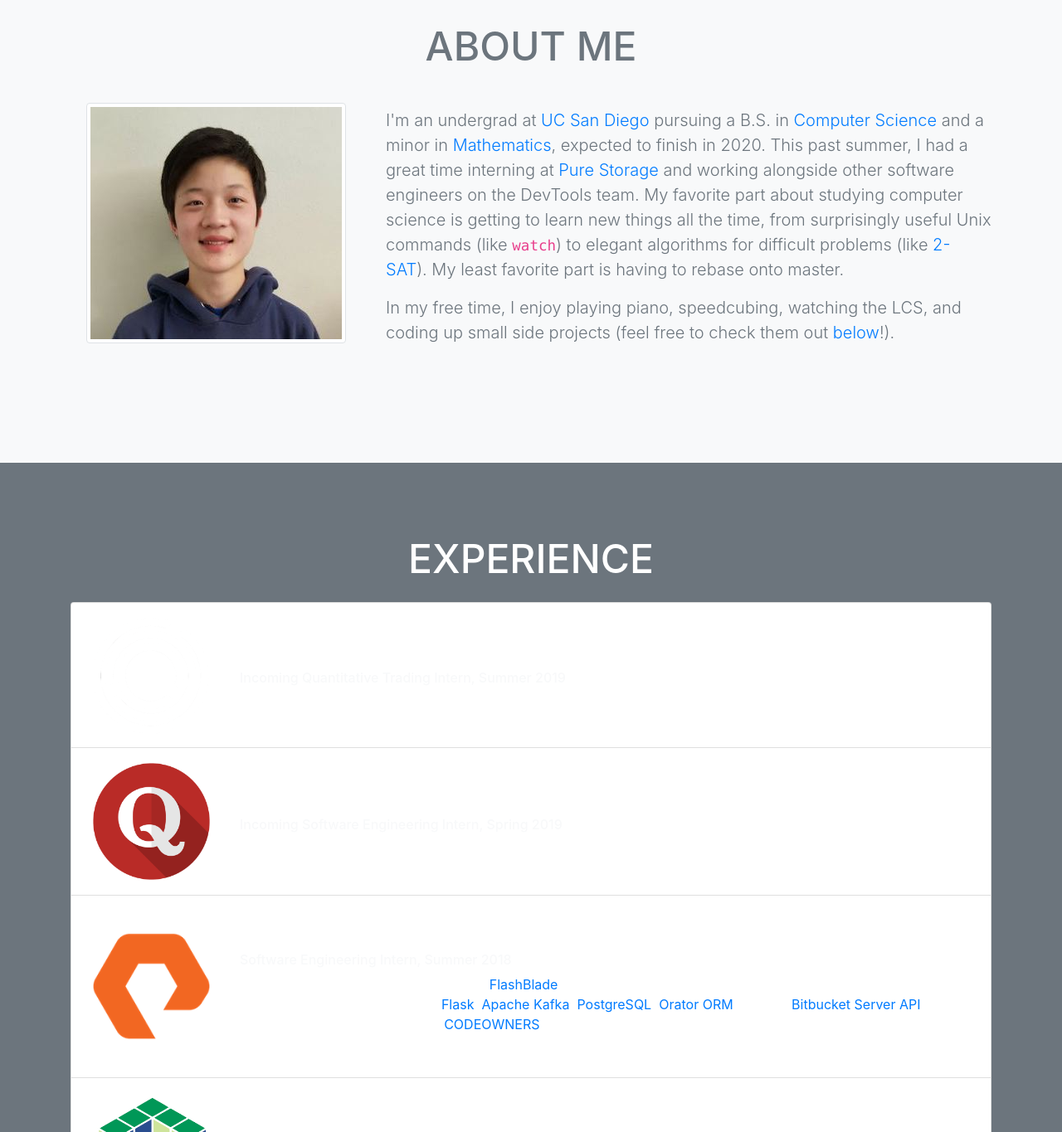
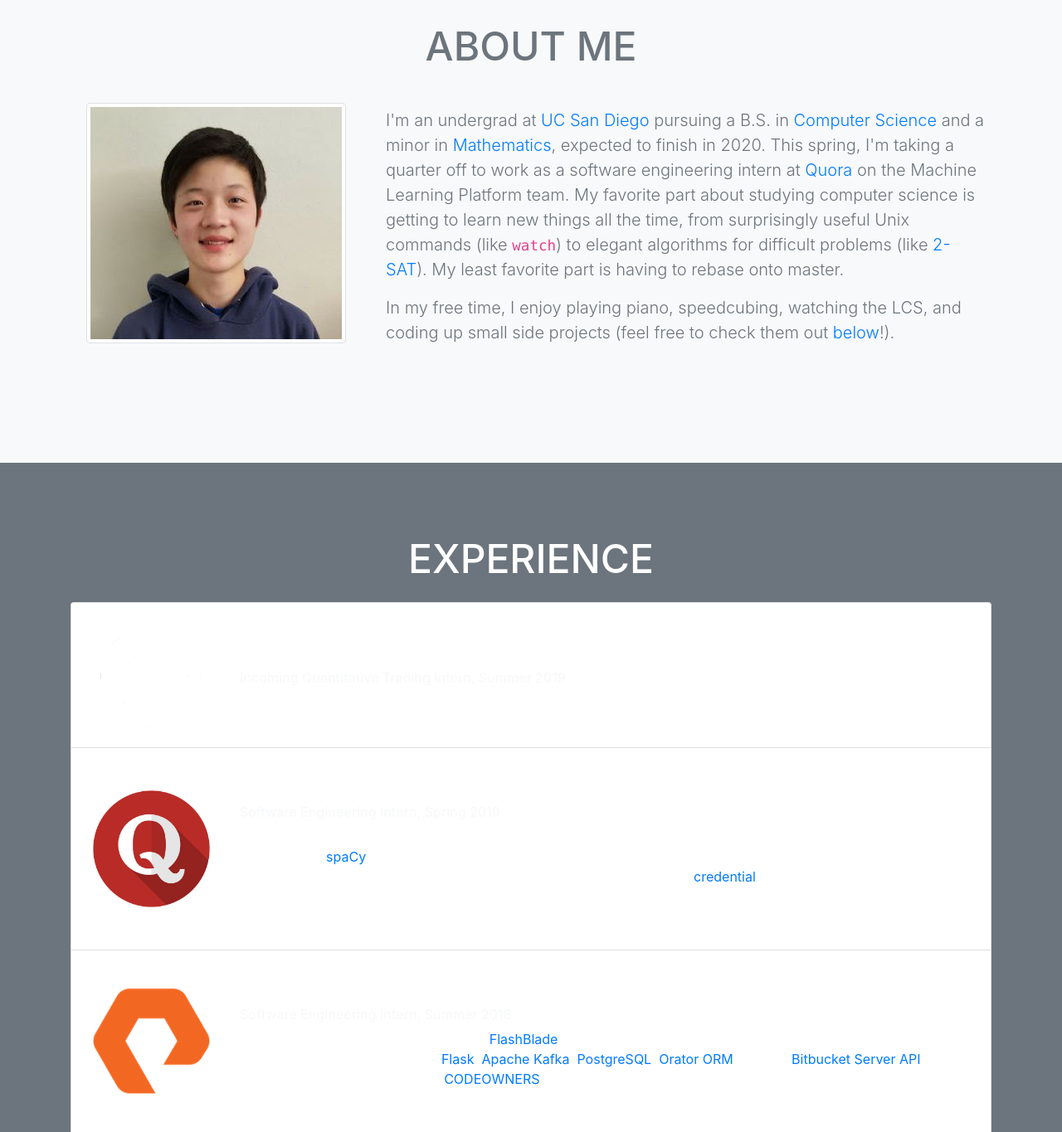
Before and after one commit to hmku/hmku.github.io, a website with bundled scripts: page index.html in a window 1280 px wide. Shown: the part 860-2225 px from the top of the page at 83% size. Built offline with nearby package versions, Linux system fonts and the light colour scheme.

Commit message:
Spring 2019 update

```diff
--- a/index.html
+++ b/index.html
@@ -80,9 +80,8 @@
                   <a href="https://ucsd.edu">UC San Diego</a> pursuing a B.S. in
                   <a href="https://cse.ucsd.edu" target="_blank">Computer Science</a> and a minor in
                   <a href="https://math.ucsd.edu" target="_blank">Mathematics</a>,
-                  expected to finish in 2020. This past summer, I had a great time interning at
-                  <a href="https://www.purestorage.com" target="_blank">Pure Storage</a> and
-                  working alongside other software engineers on the DevTools team. My favorite part about
+                  expected to finish in 2020. This spring, I'm taking a quarter off to work as a software engineering intern at
+                  <a href="https://www.quora.com" target="_blank">Quora</a> on the Machine Learning Platform team. My favorite part about
                   studying computer science is getting to learn new things all the time, from surprisingly useful
                   Unix commands (like <code>watch</code>) to elegant algorithms for difficult problems (like
                   <a href="https://pdfs.semanticscholar.org/640f/88c7b155e65a1652d18d5f0b1e6bccb8e667.pdf" target="_blank">2-SAT</a>).
@@ -124,8 +123,15 @@
               <div class="col-md-10 m-auto">
                 <br>
                 <h5>Quora</h5>
-                <h6 class="mb-2 text-light">Incoming Software Engineering Intern, <span><text class="mb-2">Spring 2019</text></span></h6>
-                <p>I'll be working in Mountain View as a software engineering intern at Quora this spring!
+                <h6 class="mb-2 text-light">Software Engineering Intern, <span><text class="mb-2">Spring 2019</text></span></h6>
+                <p>I'm currently working as an intern on the Machine Learning Platform team at Quora. My current projects include
+                  migrating the
+                  <a href="https://spacy.io/" target="_blank">spaCy</a>
+                  natural language processing library to Quora's in-house model persistence and execution service,
+                  working with the product-side Mechanics team to improve user
+                  <a href="https://help.quora.com/hc/en-us/articles/115005507963" target="_blank">credential</a>
+                  acquisition and quality on Quora through internationalization and feature improvements,
+                  and improving and implementing new features on a number of ML-related internal services.
                 </p>
               </div>
             </div>
@@ -247,6 +253,7 @@
               CSE 100: Advanced Data Structures<br>
               CSE 101: Design and Analysis of Algorithms<br>
               CSE 105: Theory of Computability<br>
+              CSE 150: AI: Search and Reasoning<br>
               CSE 158: Recommender Systems and Web Mining<br>
               CSE 202: Algorithms (grad-level)<br>
               MATH 183: Statistical Methods
@@ -255,7 +262,7 @@
           <div class="col-md-4 mb-5 mb-lg-0">
             <h4 class="text-uppercase mb-4">Skills</h4>
             <p class="mb-0">
-              <b>Languages:</b> Java, Python, C, C++, C#, R, LaTeX, MATLAB, HTML/JS/CSS<br>
+              <b>Languages:</b> Python, Java, C, C++, C#, R, LaTeX, MATLAB, HTML/JS/CSS<br>
               <b>Other:</b> Flask, Node.js, Apache Kafka, PostgreSQL, Orator ORM, PyTorch, Android Studio, Unix/Linux, Vim, Git
             </p>
           </div>
```
Also changed, not shown: 1 other file.
